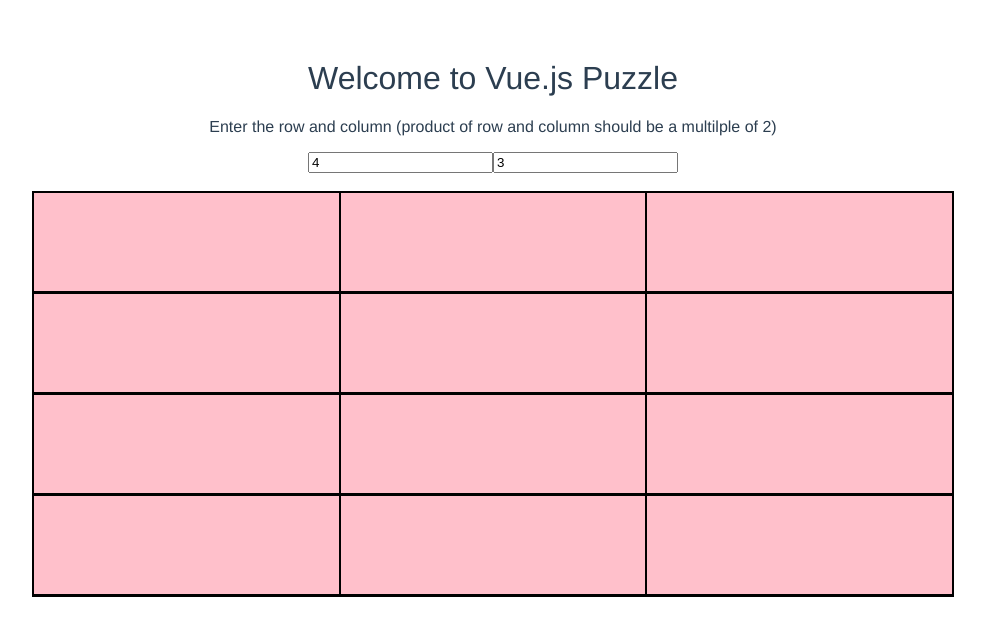
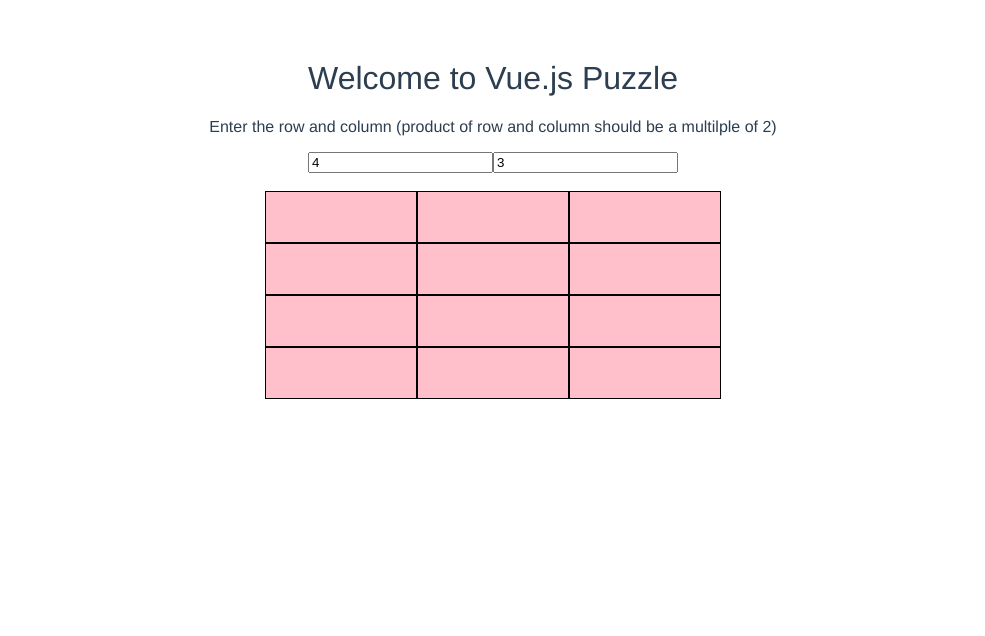
Before and after one commit to anchal20/vue-game, a Vue app: page / in a window 1280 px wide. Shown: the top 636 px of the page, without its empty margins (147-1132 px from the left). Built offline with nearby package versions, Linux system fonts and the light colour scheme.

Commit message:
final game

```diff
--- a/src/App.vue
+++ b/src/App.vue
@@ -6,7 +6,18 @@
 		<input v-model.number="columns">
 		<br>
 		<br>
-		<puzzle :rows="rows" :columns="columns" :colorArray="getColorArray"></puzzle>
+		<div class="wrapper">
+			<div class="rows" >
+				<div class="columns" v-for="(block, index) in blocks"
+				@click.prevent="activeColors.includes(backgroundColors[index]) || selectedIndx.includes(index) ? 'null' : flipCard(index)"
+				:class="{
+					active: activeColors.includes(backgroundColors[index]),
+					selected: selectedIndx.includes(index)
+					}">
+					<puzzle :color="backgroundColors[index]" ></puzzle>
+				</div>
+			</div>
+		</div>
   </div>
 </template>
 
@@ -23,10 +34,35 @@
 	data: function() {
 		return {
 			rows: 4,
-			columns: 3
+			columns: 3,
+			backgroundColors: [],
+			activeColors: [],
+			selectedIndx: []
 		}
 	},
 	computed: {
+		blocks: function() {
+			return (this.rows * this.columns);
+		}
+	},
+	created: function() {
+		this.setBackgroundColors();
+	},
+	watch: {
+		rows: function() {
+			this.reset();
+			this.resetRowColumn();
+		},
+		columns: function() {
+			this.reset();
+			this.resetRowColumn();
+		}
+	},
+	methods: {
+		setBackgroundColors: function() {
+			var colorArray = this.getColorArray();
+			this.$set(this, 'backgroundColors', colorArray);
+		},
 		getColorArray: function() {
 			let blocks = (this.rows * this.columns)/2;
 			let colorArray = [];
@@ -35,18 +71,56 @@
 				let blue = Math.round(Math.random() * 256);
 				let green = Math.round(Math.random() * 256);
 				let color = "rgb(" + red + "," + blue + "," + green + ")";
-				colorArray.push(color);
-				colorArray.push(color);
+				colorArray.push(...[color, color]);
+				// colorArray.push(color);
 			}
-			console.log(colorArray);
 			//this.$set(this, colorArray, colorArray);
+			var counter = colorArray.length, temp, index;
+	   	// While there are elements in the array
+	   	while (counter > 0) {
+        	// Pick a random index
+        	index = Math.floor(Math.random() * counter);
+        	// Decrease counter by 1
+        	counter--;
+        	// And swap the last element with it
+        	temp = colorArray[counter];
+        	colorArray[counter] = colorArray[index];
+        	colorArray[index] = temp;
+	    	}
 			return colorArray;
+		},
+
+		setColorArray: function(array) {
+			this.$set(this, colorArray, array);
+		},
+		flipCard: function(index) {
+			if(!this.selectedIndx.length) {
+				this.selectedIndx.push(index);
+			} else {
+				if(this.backgroundColors[index] == this.backgroundColors[this.selectedIndx[0]]) {
+					this.activeColors.push(this.backgroundColors[index]);
+					this.selectedIndx = [];
+				} else {
+					this.selectedIndx.push(index);
+					setTimeout(() => {
+						this.selectedIndx = [];
+					}, 1000);
+				}
+			}
+		},
+		reset: function() {
+			this.setBackgroundColors();
+			this.activeColors = [],
+			this.selectedIndx = []
+		},
+		resetRowColumn: function() {
+			if(this.blocks%2 !== 0) {
+				alert('Only even blocks are allowed, Your puzzle is reset to original value');
+				this.reset();
+				this.rows = 4;
+				this.columns = 3;
+			}
 		}
-	},
-	created: function() {
-
-	},
-	methods: {
 
 	}
 }
@@ -61,4 +135,48 @@
   color: #2c3e50;
   margin-top: 60px;
 }
+.wrapper {
+	max-width: 600px;
+	margin: 0 auto;
+}
+.rows {
+	display: flex;
+	flex-wrap: wrap;
+	flex: 1;
+	justify-content: center;
+}
+.columns {
+	border: 1px solid #000;
+	perspective: 1000px;
+	display: flex;
+	cursor: pointer;
+	width: 25%;
+	height: 50px;
+}
+.flipper {
+	transition: 0.6s;
+	transform-style: preserve-3d;
+	position: relative;
+}
+.flipper, .front, .back {
+	width: 100%;
+	height: 100%;
+}
+.front, .back {
+	backface-visibility: hidden;
+	position: absolute;
+	top: 0;
+	left: 0;
+}
+.front {
+	z-index: 2;
+	transform: rotateY(0deg);
+	background-color: pink;
+}
+.back {
+	transform: rotateY(180deg);
+}
+.columns.active .flipper, .columns.selected .flipper {
+	transform: rotateY(180deg);
+}
 </style>
--- a/src/components/Puzzle.vue
+++ b/src/components/Puzzle.vue
@@ -1,28 +1,22 @@
 <template lang="html">
-	<div class="">
-		<div class="frame">
-			<div class="rows" v-for="(row, rIndex) in rows">
-				<div class="columns" v-for="(column, index) in columns" @click='selectBox($event)' :data-row="rIndex">
 					<div class="flipper">
 						<div class="front">
 						</div>
-						<div class="back" v-bind:style="[getRandomColor()]">
-
+						<div class="back" v-bind:style="'background-color:' + color">
 						</div>
 					</div>
 				</div>
-			</div>
-		</div>
-	</div>
 </template>
 
 <script>
-
+var temp = [0];
 export default {
-	props: ['rows', 'columns', 'colorArray'],
+	props: ['color'],
 	data: function() {
 		return {
-			counter: 0
+			succesColors: [],
+			selectedColor: [],
+			currentColor: null
 		}
 	},
 	computed: {
@@ -40,62 +34,37 @@
 
 	},
 	methods: {
-		selectBox: function(e) {
-			console.log(e.target.parentElement.parentElement);
-			e.target.parentElement.parentElement.classList.toggle('hover');
+		selectBox: function(color) {
+			// e.target.parentElement.parentElement.classList.toggle('hover');
+			console.log(color['background-color']);
+			var col = color['background-color'];
+			this.selectedColor.push(col);
+			console.log(this.selectedColor.length);
+			if(this.selectedColor.length > 1) {
+				if(this.selectedColor[0] == this.selectedColor[1]) {
+					this.succesColors.push(this.selectedColor[0]);
+					this.selectedColor = [];
+				} else {
+					this.selectedColor = [];
+				}
+			}
 		},
 		getRandomColor: function() {
-			var random = Math.floor(Math.random() * this.colorCount);
+			var random = 0;
+			var colorArray = this.colorArray;
+			var color = this.colorArray[random];
+			colorArray.splice(random, 1);
+			this.$set(this, color, color);
+			this.$emit('setColorArray', colorArray);
 			return {
-				'background-color': this.colorArray[random]
+				'background-color': color
 			}
+
 		}
 	}
 }
 </script>
 
 <style lang="css">
-	.frame {
-		margin: 0 auto;
-		border: 1px solid #000;
-		max-width: 920px;
-	}
-	.rows {
-		height: 100px;
-		border-bottom: 1px solid #000;
-		display: flex;
-		flex-direction: row;
-	}
-	.columns {
-		border: 1px solid #000;
-		perspective: 1000px;
-		flex-grow: 1;
-		cursor: pointer;
-	}
-	.flipper {
-		transition: 0.6s;
-		transform-style: preserve-3d;
-		position: relative;
-	}
-	.flipper, .front, .back {
-		width: 100%;
-		height: 100%;
-	}
-	.front, .back {
-		backface-visibility: hidden;
-		position: absolute;
-		top: 0;
-		left: 0;
-	}
-	.front {
-		z-index: 2;
-		transform: rotateY(0deg);
-		background-color: pink;
-	}
-	.back {
-		transform: rotateY(180deg);
-	}
-	.columns.hover .flipper {
-		transform: rotateY(180deg);
-	}
+
 </style>
```
